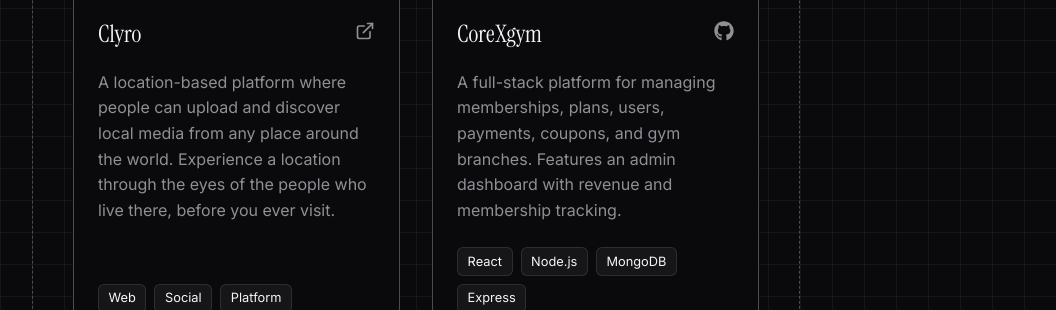
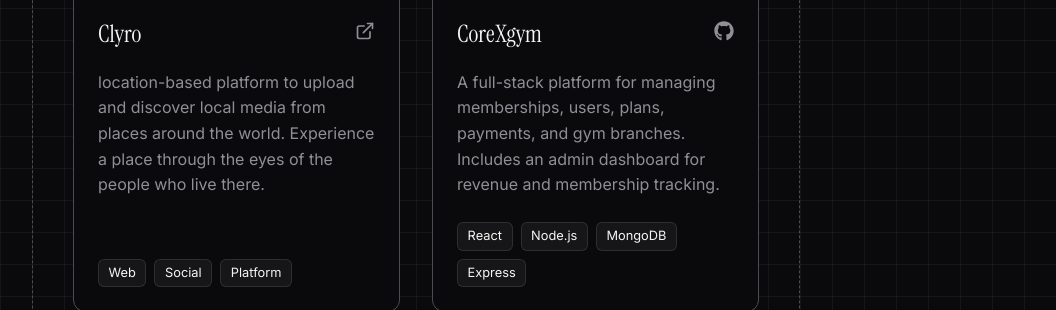
Before and after one commit to Harsh99830/about-me, a React (Vite) app: page /projects in a window 1280 px wide. Shown: the part 440-750 px from the top of the page, without its empty margins (224-1280 px from the left). Built offline with nearby package versions, Linux system fonts and the light colour scheme.

Commit message:
refactor: update and shorten project descriptions in content data

```diff
--- a/src/data/content.js
+++ b/src/data/content.js
@@ -71,7 +71,7 @@
 export const projects = [
   {
     title: 'Clyro',
-    description: 'A location-based platform where people can upload and discover local media from any place around the world. Experience a location through the eyes of the people who live there, before you ever visit.',
+    description: 'location-based platform to upload and discover local media from places around the world. Experience a place through the eyes of the people who live there.',
     image: '/clyro.png',
     tags: ['Web', 'Social', 'Platform'],
     link: 'https://clyro-swart.vercel.app/',
@@ -79,7 +79,7 @@
   },
   {
     title: 'CoreXgym',
-    description: 'A full-stack platform for managing memberships, plans, users, payments, coupons, and gym branches. Features an admin dashboard with revenue and membership tracking.',
+    description: 'A full-stack platform for managing memberships, users, plans, payments, and gym branches. Includes an admin dashboard for revenue and membership tracking.',
     image: 'https://images.unsplash.com/photo-1551288049-bebda4e38f71?q=80&w=600&auto=format&fit=crop',
     tags: ['React', 'Node.js', 'MongoDB', 'Express'],
     link: '',
```
